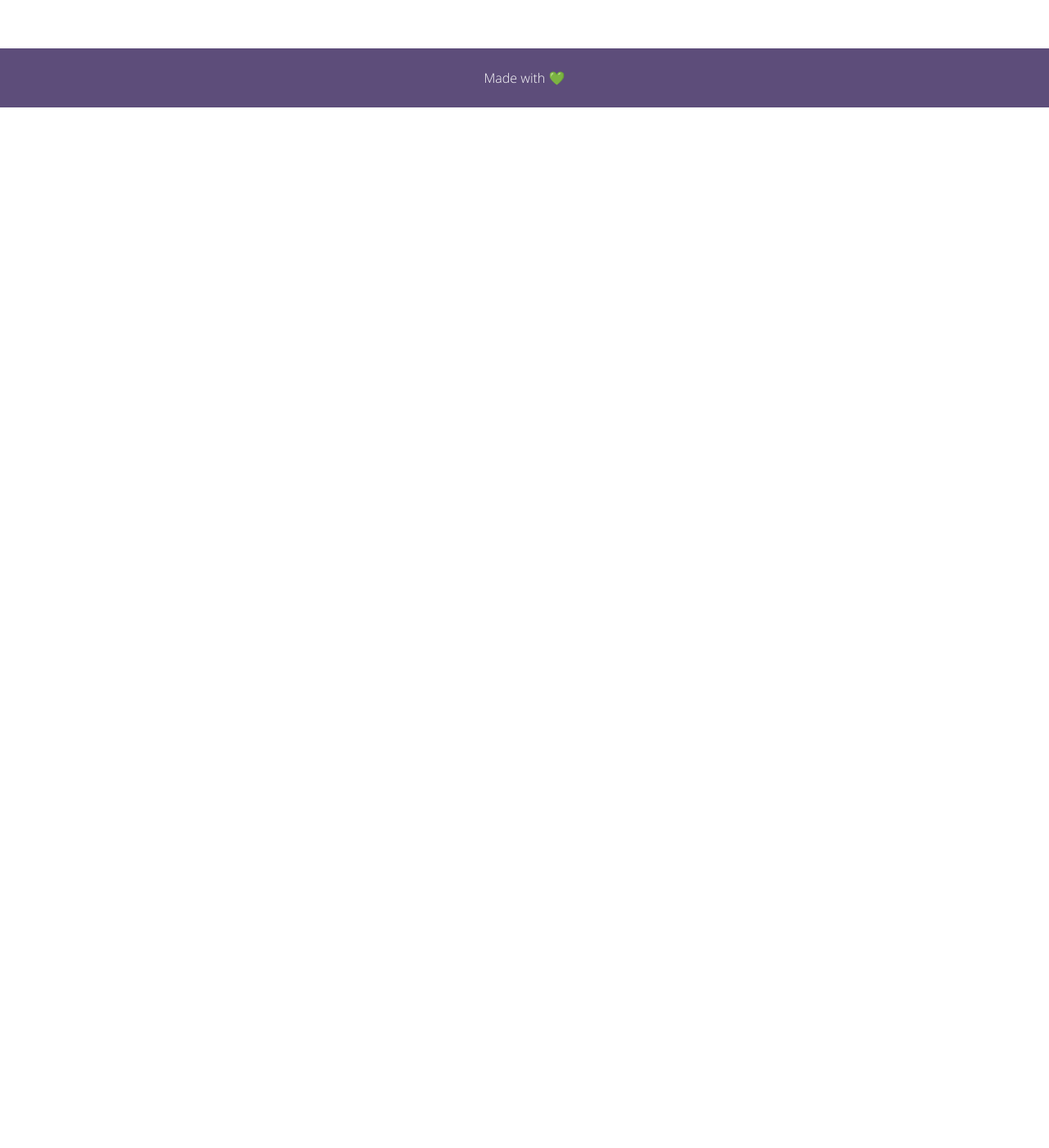
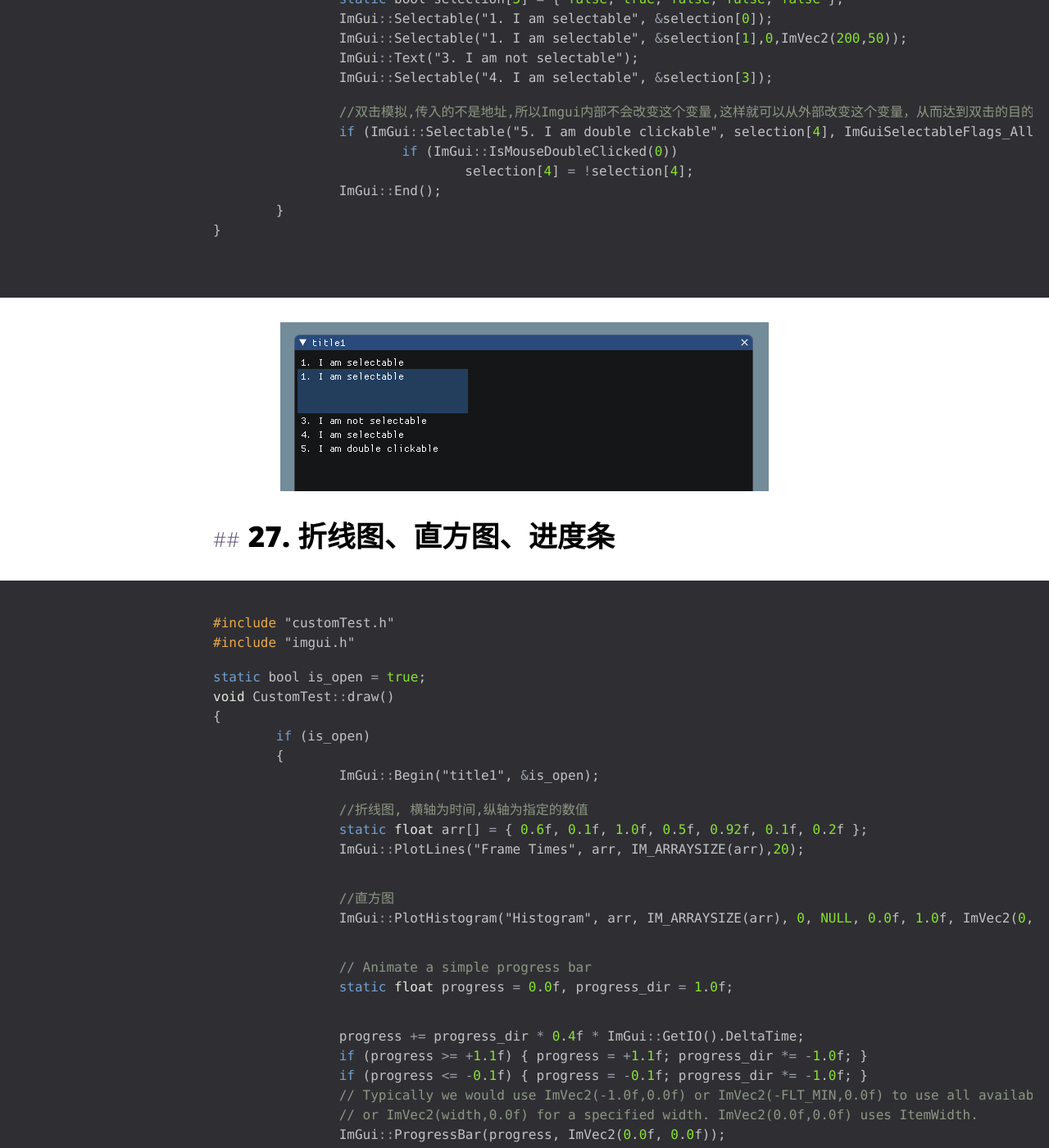
Before and after one commit to QuiQiJingFeng/fyd.github.blog, a Jekyll site: the page built from _posts/2020-09-25-01.md, in a window 1280 px wide and 1400 px high, scrolled down 25668 px. Shown: the whole window at 82% size. Built offline with Jekyll 4.4.1, drawn with Linux system fonts in a browser that asks for light colours; comment, search, counter and statistics services are not loaded; before the commit the page ends 25799 px from its top, so only the background shows below that; some of the changed text lies outside the part shown.

Commit message:
feat:update

````diff
--- a/_posts/2020-09-25-01.md
+++ b/_posts/2020-09-25-01.md
@@ -709,4 +709,81 @@ void CustomTest::draw()
 ```
 ![图片](..\assets\img\opengl\imgui_image.png)
 
-## 26.
+## 26. 可选择项
+```c
+#include "customTest.h"
+#include "imgui.h"
+
+static bool is_open = true;
+void CustomTest::draw()
+{
+	if (is_open)
+	{
+		ImGui::Begin("title1", &is_open);
+
+		static bool selection[5] = { false, true, false, false, false };
+		ImGui::Selectable("1. I am selectable", &selection[0]);
+		ImGui::Selectable("1. I am selectable", &selection[1],0,ImVec2(200,50));
+		ImGui::Text("3. I am not selectable");
+		ImGui::Selectable("4. I am selectable", &selection[3]);
+
+		//双击模拟,传入的不是地址,所以Imgui内部不会改变这个变量,这样就可以从外部改变这个变量，从而达到双击的目的
+		if (ImGui::Selectable("5. I am double clickable", selection[4], ImGuiSelectableFlags_AllowDoubleClick))
+			if (ImGui::IsMouseDoubleClicked(0))
+				selection[4] = !selection[4];
+		ImGui::End();
+	}
+}
+```
+
+![图片](..\assets\img\opengl\imgui_selectable.png)
+
+## 27. 折线图、直方图、进度条
+
+```c
+#include "customTest.h"
+#include "imgui.h"
+
+static bool is_open = true;
+void CustomTest::draw()
+{
+	if (is_open)
+	{
+		ImGui::Begin("title1", &is_open);
+
+		//折线图, 横轴为时间,纵轴为指定的数值
+		static float arr[] = { 0.6f, 0.1f, 1.0f, 0.5f, 0.92f, 0.1f, 0.2f };
+		ImGui::PlotLines("Frame Times", arr, IM_ARRAYSIZE(arr),20);
+
+
+		//直方图
+		ImGui::PlotHistogram("Histogram", arr, IM_ARRAYSIZE(arr), 0, NULL, 0.0f, 1.0f, ImVec2(0, 80.0f));
+
+
+		// Animate a simple progress bar
+		static float progress = 0.0f, progress_dir = 1.0f;
+
+
+		progress += progress_dir * 0.4f * ImGui::GetIO().DeltaTime;
+		if (progress >= +1.1f) { progress = +1.1f; progress_dir *= -1.0f; }
+		if (progress <= -0.1f) { progress = -0.1f; progress_dir *= -1.0f; }
+		// Typically we would use ImVec2(-1.0f,0.0f) or ImVec2(-FLT_MIN,0.0f) to use all available width,
+		// or ImVec2(width,0.0f) for a specified width. ImVec2(0.0f,0.0f) uses ItemWidth.
+		ImGui::ProgressBar(progress, ImVec2(0.0f, 0.0f));
+		ImGui::SameLine(0.0f, ImGui::GetStyle().ItemInnerSpacing.x);
+		ImGui::Text("Progress Bar");
+
+		ImGui::End();
+	}
+}
+```
+
+![图片](..\assets\img\opengl\imgui_jindu.png)
+
+## 28. 竖直方向的滑动条
+```c
+static int int_value = 0;
+ImGui::VSliderInt("##int", ImVec2(18, 160), &int_value, 0, 5);
+```
+
+## 29.
````
Also changed, not shown: _posts/2020-09-30-Error.md (added, +38 -0 lines), assets/img/opengl/imgui_jindu.png (added), assets/img/opengl/imgui_selectable.png (added).
